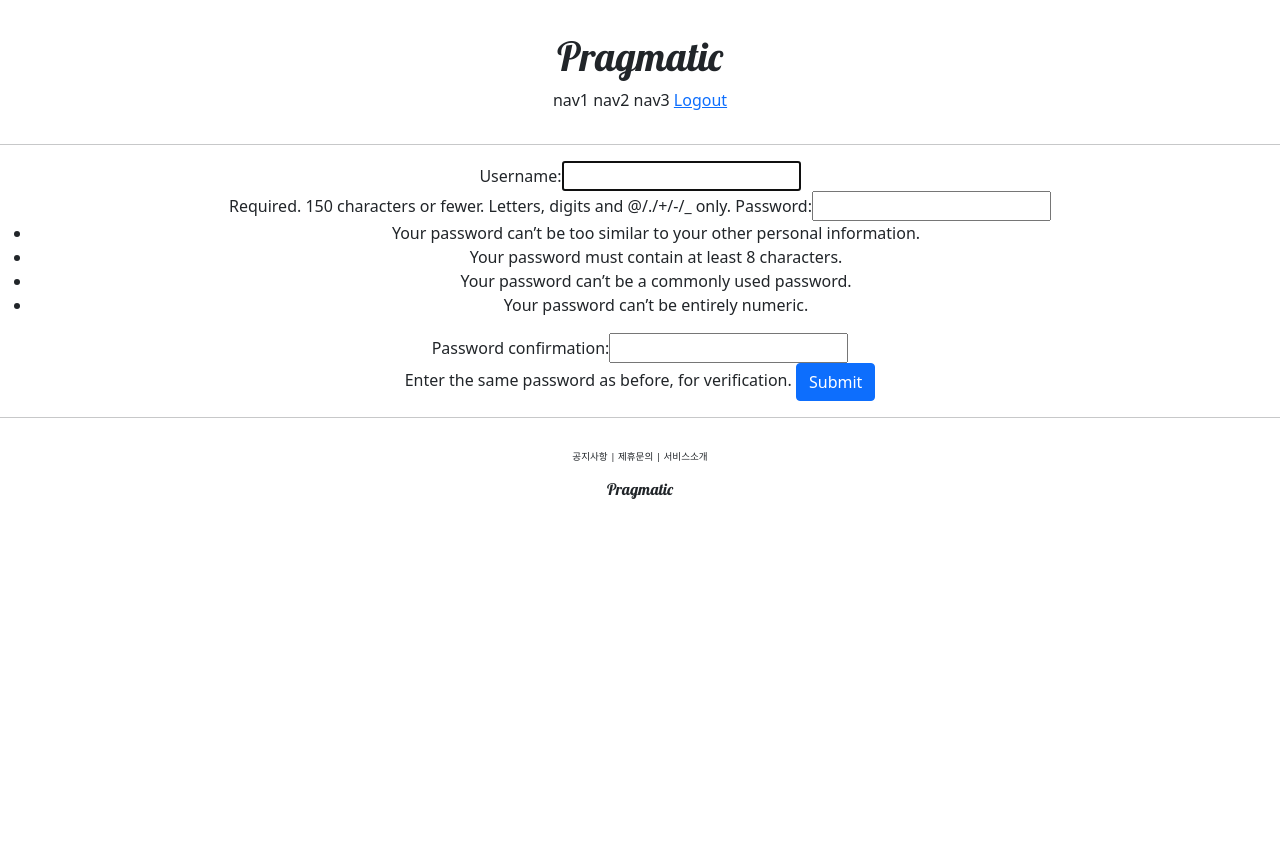
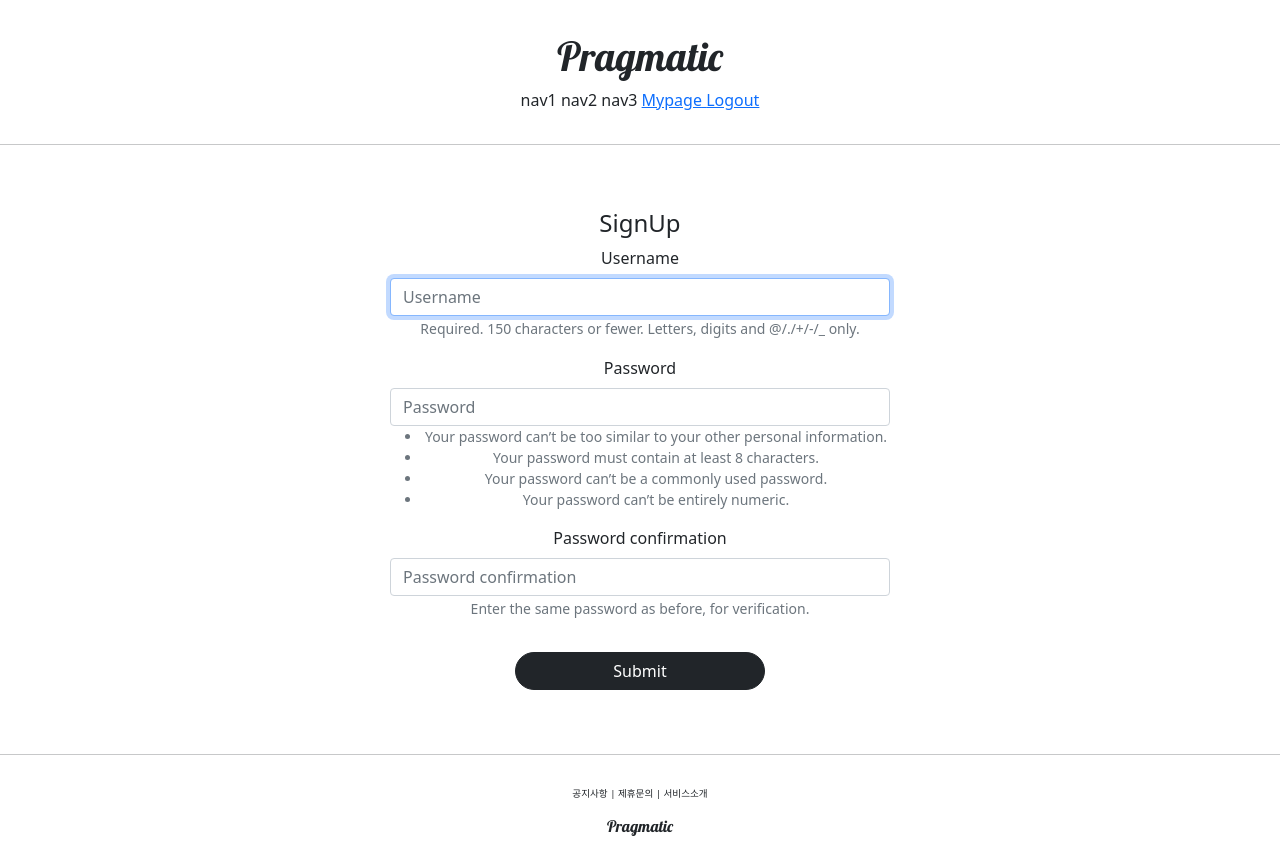
Before and after one commit to kimhyunsoon/django_practice, a Django app: page /account/create/ in a window 1280 px wide. Before the commit the page ends 499 px from the top, so only its background shows below. Run offline with Django 3.2, Linux system fonts and the light colour scheme; the visitor is signed in with stand-in values (Sample User, id 1); some libraries are stand-ins or nearby versions.

Commit message:
mypage_DetailView 작업

```diff
--- a/pragmatic/accountapp/templates/accountapp/create.html
+++ b/pragmatic/accountapp/templates/accountapp/create.html
@@ -1,11 +1,16 @@
 {% extends 'base.html' %}
+{% load bootstrap4 %}
 
 {% block content %}
-    <div style ='text-align:center'>
+    <div class="div500">
+        <div>
+            <h4>SignUp</h4>
+        </div>
         <form action="{% url 'accountapp:create' %}" method="post">
             {% csrf_token %}
-            {{ form }}
-            <input type="submit" class="btn btn-primary">
+
+            {% bootstrap_form form %}
+            <input type="submit" class="btn btn-dark rounded-pill col-6 mt-3">
         </form>
     </div>
 {% endblock  %}
--- a/pragmatic/accountapp/urls.py
+++ b/pragmatic/accountapp/urls.py
@@ -1,4 +1,4 @@
-from accountapp.views import AccountCreateView
+from accountapp.views import AccountCreateView, AccountDetailView
 from django.urls import path
 from accountapp.views import hello_world
 
@@ -9,9 +9,13 @@ app_name = "accountapp"
 urlpatterns = [
     path('hello_world/', hello_world, name='hello_world'),
 
-    path('create/', AccountCreateView.as_view(), name='create'),
 
     path('login/', LoginView.as_view(template_name='accountapp/login.html'), name='login'),
 
     path('logout/', LogoutView.as_view(template_name='accountapp:logout.html'), name='logout'),
+
+    path('create/', AccountCreateView.as_view(), name='create'),
+
+    path('detail/<int:pk>', AccountDetailView.as_view(), name='detail'),
+
 ]
--- a/pragmatic/accountapp/views.py
+++ b/pragmatic/accountapp/views.py
@@ -4,6 +4,8 @@ from django.shortcuts import redirect, render
 from django.http import HttpResponse
 
 from django.views.generic.edit import CreateView
+from django.views.generic import DetailView
+
 from accountapp.models import HelloWorld
 
 from django.contrib.auth.models import User
@@ -38,3 +40,8 @@ class AccountCreateView(CreateView):
     form_class = UserCreationForm
     success_url = reverse_lazy('accountapp:hello_world')
     template_name = 'accountapp/create.html'
+
+class AccountDetailView(DetailView):
+    model = User
+    context_object_name = 'target_user'
+    template_name = 'accountapp/detail.html'
--- a/pragmatic/pragmatic/settings.py
+++ b/pragmatic/pragmatic/settings.py
@@ -51,6 +51,7 @@ INSTALLED_APPS = [
     'django.contrib.sessions',
     'django.contrib.messages',
     'django.contrib.staticfiles',
+    'bootstrap4',
     'accountapp',
 ]
 
--- a/pragmatic/static/base.css
+++ b/pragmatic/static/base.css
@@ -14,3 +14,9 @@
     text-align:center;
     margin:2rem 0;
 }
+
+.div500 {
+    text-align:center;
+    max-width:500px;
+    margin:4rem auto
+}
--- a/pragmatic/templates/header.html
+++ b/pragmatic/templates/header.html
@@ -11,6 +11,9 @@
             <span>Login</span>
         </a>
         {% else %}
+        <a href="{% url 'accountapp:detail' pk=user.pk %}">
+            <span>Mypage</span>
+        </a>
         <a href="{% url 'accountapp:logout' %}">
             <span>Logout</span>
         </a>
```
Also changed, not shown: pragmatic/accountapp/templates/accountapp/detail.html (added, +15 -0 lines), pragmatic/accountapp/templates/accountapp/login.html (+4 -4 lines), 1 other file.
